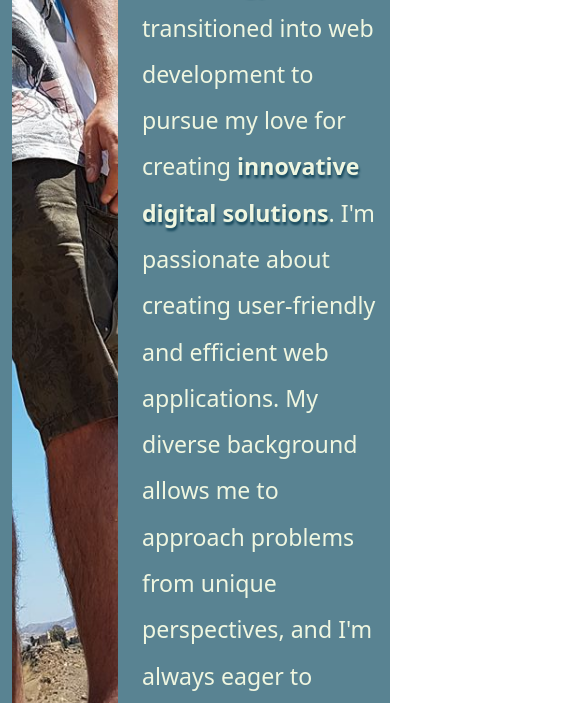
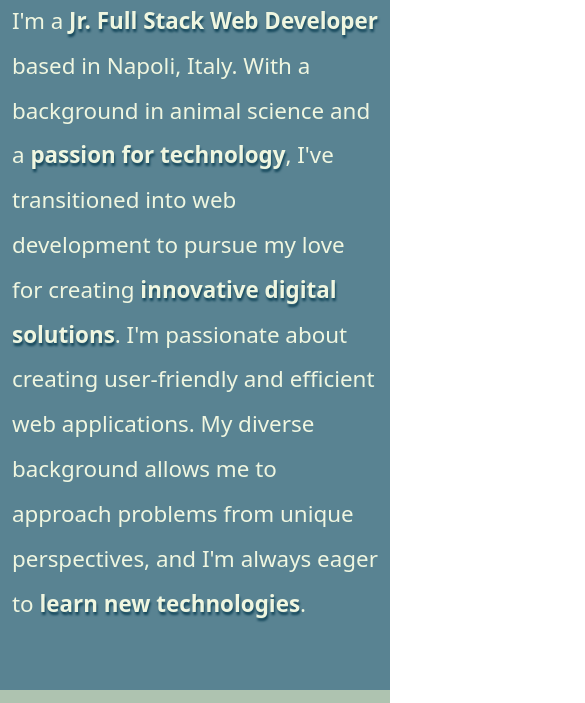
Before and after one commit to marinodilauro/portfolio-project, a plain HTML site: page index.html in a window 390 px wide. Shown: the part 677-1380 px from the top of the page, 585 px wide, since content can reach past the window. Drawn offline with nearby package versions, Linux system fonts and the light colour scheme.

Commit message:
Add responsiveness to the about me section

```diff
--- a/assets/css/style.css
+++ b/assets/css/style.css
@@ -197,6 +197,9 @@ header {
     filter: drop-shadow(1.5px 3px 1px var(--color-secondary));
   }
 
+  p {
+    font-size: clamp(1.4rem, 2.5vw, 1.7rem);
+  }
 }
 
 /* Projects section */
@@ -302,3 +305,21 @@ footer {
 }
 
 /* #endregion :::: FOOTER :::: */
+
+/* #region :::: MEDIA QUERIES :::: */
+@media (max-width: 576px) {
+  #about_me {
+    .row {
+      flex-direction: column;
+    }
+
+    .photo_style {
+      img {
+        height: 300px;
+        object-position: top;
+      }
+    }
+  }
+}
+
+/* #endregion :::: MEDIA QUERIES :::: */
--- a/index.html
+++ b/index.html
@@ -81,14 +81,14 @@
     <!-- About me -->
     <section id="about_me" class="bg_primary py-5">
       <div class="container">
-        <div class="row">
-          <div class="col-4">
-            <div class="photo_style mb-4">
+        <div class="row gy-5 gy-sm-0">
+          <div class="col col-sm-4">
+            <div class="photo_style mb-sm-4">
               <img loading="lazy" src="./assets/img/photo_2.jpg" alt="" />
             </div>
           </div>
 
-          <div class="col-8">
+          <div class="col col-sm-8">
             <h2 class="mb-4 fw-bold">Ciao, I'm Marino di Lauro!</h2>
 
             <div class="skills_carousel py-4 mb-5">
@@ -121,7 +121,7 @@
                 />
               </div>
             </div>
-            <p class="fs-3 lh-lg">
+            <p class="lh-lg">
               I'm a
               <strong>Jr. Full Stack Web Developer</strong> based in Napoli,
               Italy. With a background in animal science and a
```
